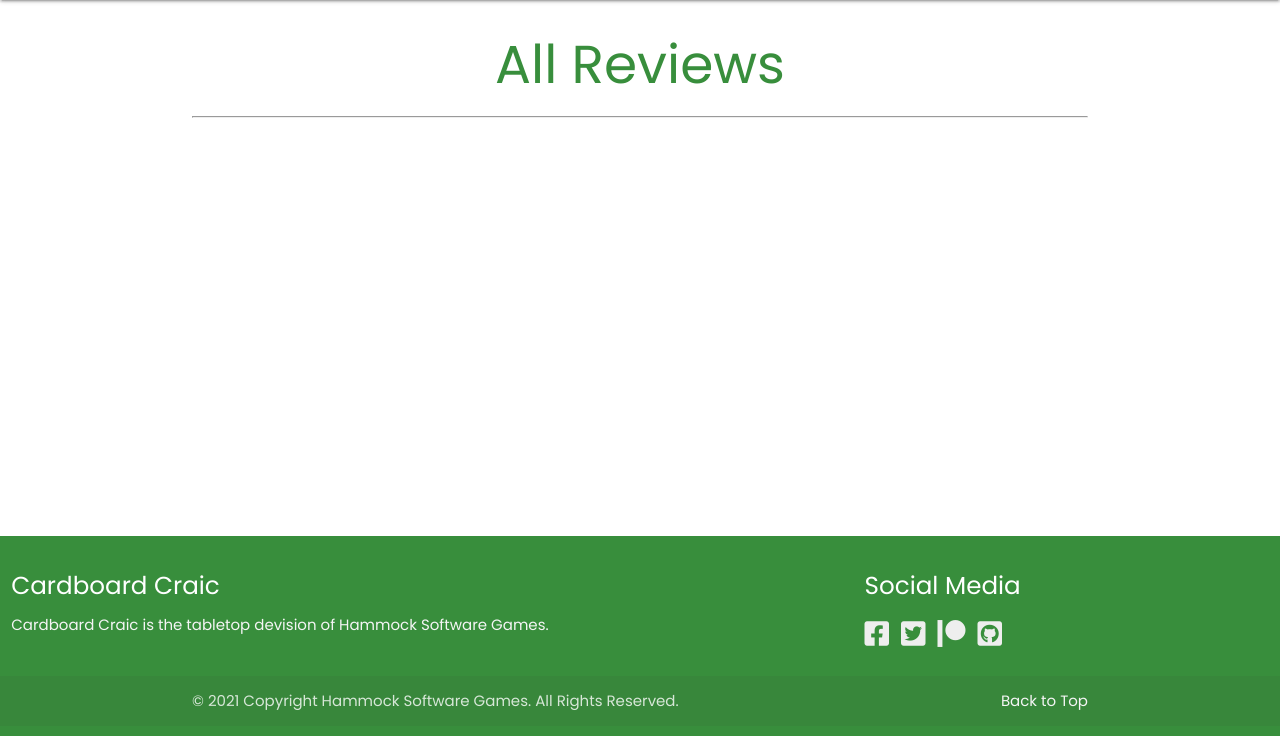
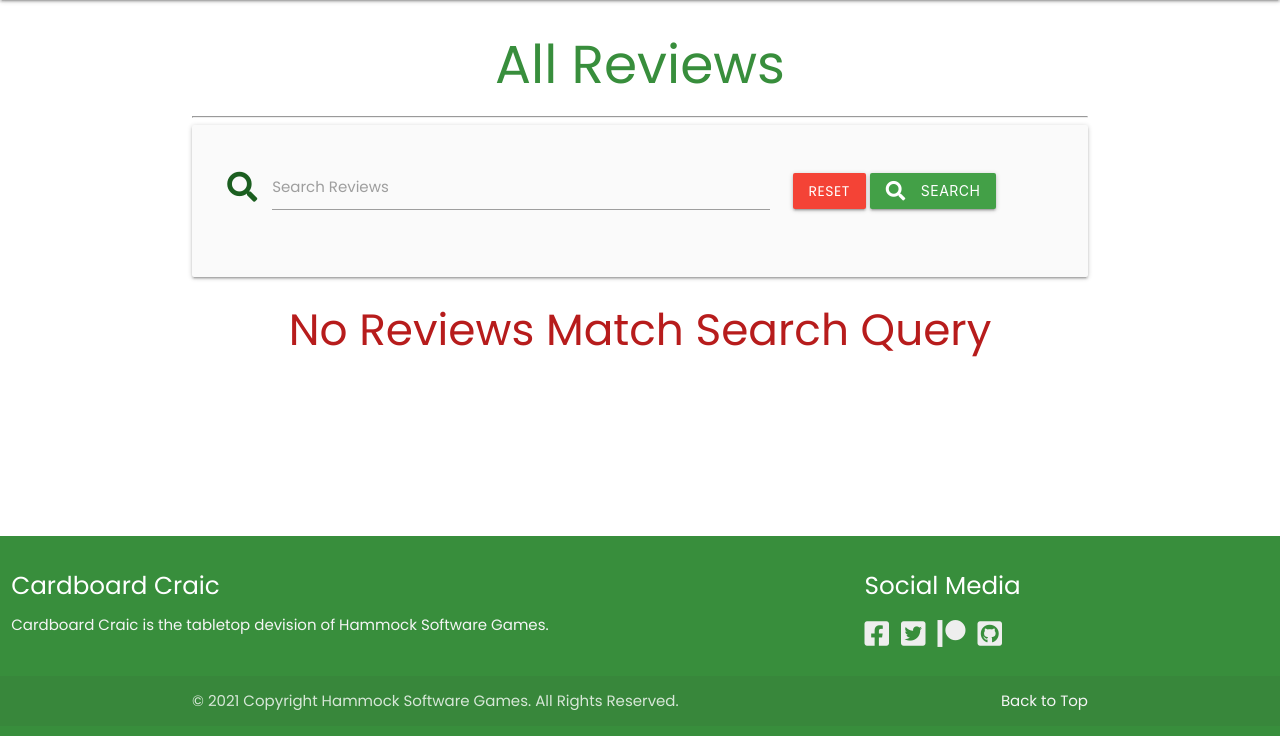
Before and after one commit to Code-Institute-Submissions/Phillip-Healy-cardboard_craic_SepResub, a Flask app: page /reviews in a window 1280 px wide. Shown: the part 64-800 px from the top of the page. Run offline with Flask 2, Linux system fonts and the light colour scheme; data that the repository does not hold is empty; some libraries are stand-ins or nearby versions.

Commit message:
Search functionality added to review page.

```diff
--- a/app.py
+++ b/app.py
@@ -296,6 +296,13 @@ def delete_review(review_id):
     return redirect(url_for("reviews"))
 
 
+@app.route("/search_review", methods=["GET", "POST"])
+def search_review():
+    query = request.form.get("query")
+    reviews = list(mongo.db.reviews.find({"$text": {"$search": query}}))
+    return render_template("reviews.html", reviews=reviews)
+
+
 if __name__ == "__main__":
     app.run(host=os.environ.get("IP"),
             port=int(os.environ.get("PORT")),
--- a/templates/reviews.html
+++ b/templates/reviews.html
@@ -10,6 +10,25 @@
                 <a href="{{ url_for('add_review') }}" class="btn-large add-btn white-text green darken-2">Add Your Review</a>
             {% endif %}
             <hr>
+            <!-- Search -->
+            <div class="row card-panel grey lighten-5">
+                <form action="{{ url_for('search_review') }}" method="post" class="col s12">
+                    <div class="row valign-wrapper ce">
+                        <div class="input-field col s12 m8">
+                            <i class="fas fa-search prefix green-text text-darken-4"></i>
+                            <input type="text" name="query" id="query" minlength="3" class="validate" required>
+                            <label for="query">Search Reviews</label>
+                        </div>
+                        <div class="col s12 m4">
+                            <a href="{{ url_for('reviews') }}" class="red btn text-shadow">Reset</a>
+                            <button type="submit" class="green darken-1 btn text-shadow">
+                                <i class="fas fa-search left"></i> Search
+                            </button>
+                        </div>
+                    </div>
+                </form>
+            </div>
+            {% if reviews|length > 0 %}
                 {% for review in reviews %}
                     <div class="col s12 m6">
                         <div class="card game-card">
@@ -26,6 +45,9 @@
                         </div>
                     </div>
                 {% endfor %}
+            {% else %}
+                <h3 class="red-text text-darken-4 center-align">No Reviews Match Search Query</h3>
+            {% endif %}
         </div>
 
     </div>
```
Lines whose indentation alone changed are shown as unchanged.
